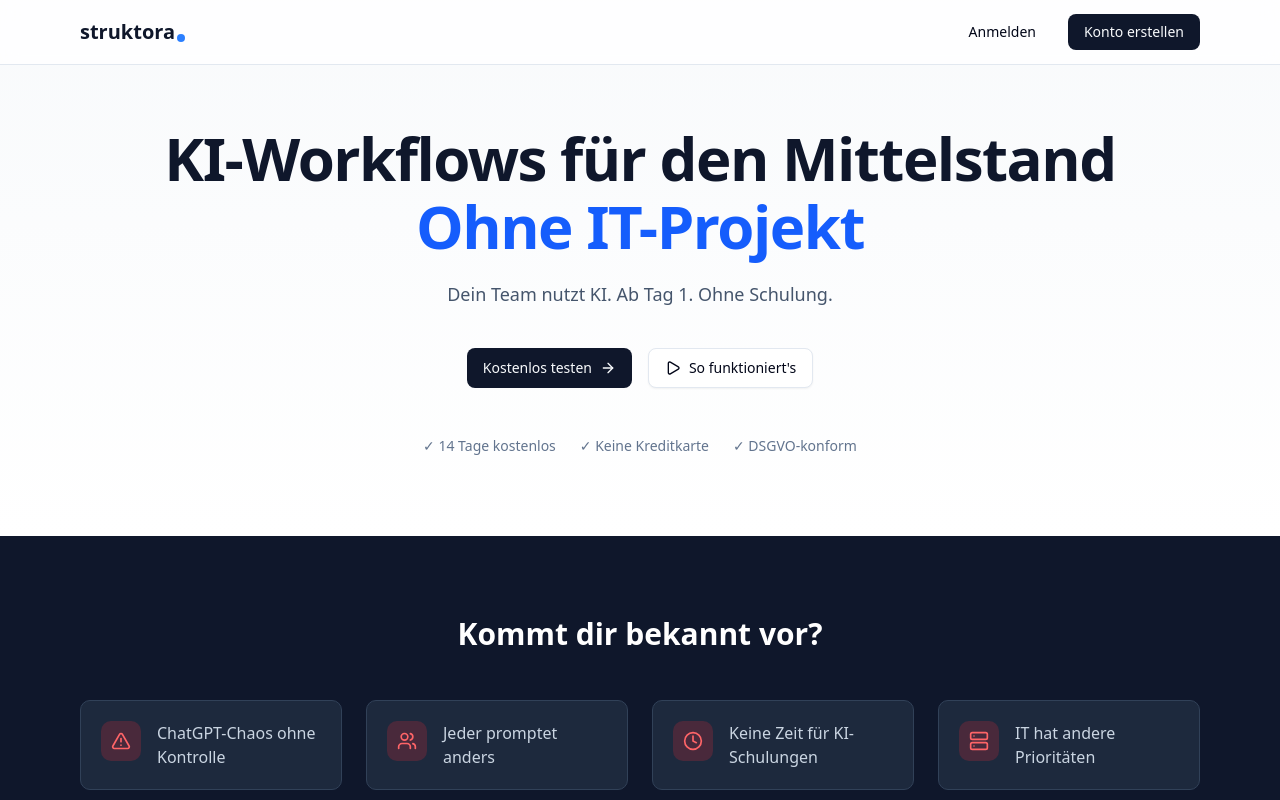
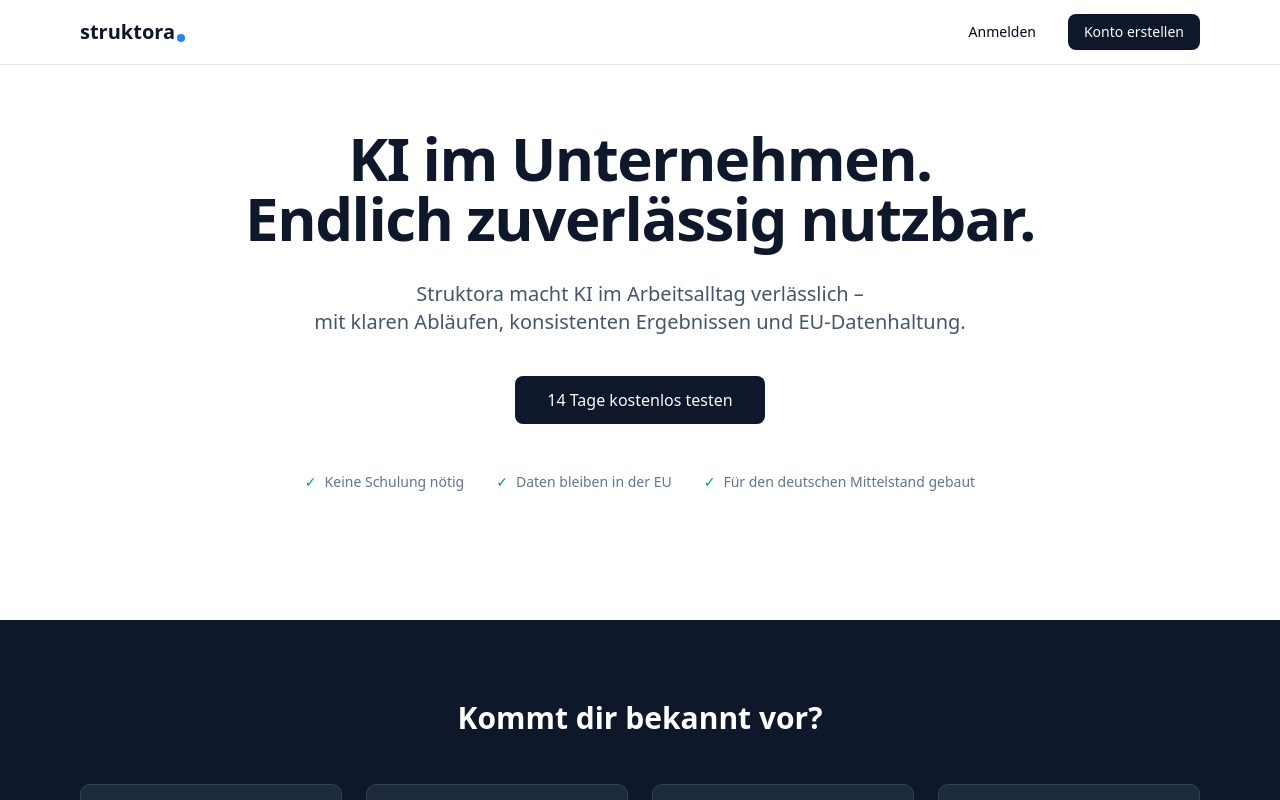
Before and after one commit to berndgalter-lab/struktora, a Next.js app: page / in a window 1280 px wide. Shown: the top 800 px of the page. Built offline with nearby package versions, Linux system fonts and the light colour scheme.

Commit message:
update hero section

```diff
--- a/src/components/marketing/hero.tsx
+++ b/src/components/marketing/hero.tsx
@@ -1,51 +1,46 @@
 import Link from "next/link";
-import { useTranslations } from "next-intl";
-import { ArrowRight, Play } from "lucide-react";
 import { Button } from "@/components/ui/button";
 
 export const Hero = () => {
-  const t = useTranslations("landing.hero");
-
   return (
-    <section className="relative overflow-hidden bg-gradient-to-b from-slate-50 to-white pb-20 pt-32">
-      {/* Background decoration */}
-      <div className="absolute inset-0 -z-10">
-        <div className="absolute left-1/2 top-0 h-[500px] w-[800px] -translate-x-1/2 rounded-full bg-blue-100/50 blur-3xl" />
-      </div>
-
-      <div className="mx-auto max-w-6xl px-4 text-center">
-        <h1 className="text-4xl font-bold tracking-tight text-slate-900 sm:text-5xl md:text-6xl">
-          {t("title")}
-          <span className="mt-2 block text-blue-600">{t("subtitle")}</span>
+    <section className="bg-white py-20 md:py-32">
+      <div className="mx-auto max-w-4xl px-4 text-center">
+        {/* Headline */}
+        <h1 className="text-4xl font-bold tracking-tight text-slate-900 md:text-5xl lg:text-6xl">
+          KI im Unternehmen.
+          <br />
+          Endlich zuverlässig nutzbar.
         </h1>
 
-        <p className="mx-auto mt-6 max-w-2xl text-lg text-slate-600">
-          {t("description")}
+        {/* Sub-Headline */}
+        <p className="mx-auto mt-8 max-w-2xl text-lg text-slate-600 md:text-xl">
+          Struktora macht KI im Arbeitsalltag verlässlich –
+          <br className="hidden sm:block" />
+          mit klaren Abläufen, konsistenten Ergebnissen und EU-Datenhaltung.
         </p>
 
-        <div className="mt-10 flex flex-col items-center justify-center gap-4 sm:flex-row">
+        {/* CTA Button */}
+        <div className="mt-10">
           <Link href="/signup">
-            <Button size="lg" className="gap-2">
-              {t("cta")}
-              <ArrowRight className="h-4 w-4" />
+            <Button size="lg" className="px-8 py-6 text-base">
+              14 Tage kostenlos testen
             </Button>
           </Link>
-          <Button variant="outline" size="lg" className="gap-2">
-            <Play className="h-4 w-4" />
-            {t("ctaSecondary")}
-          </Button>
         </div>
 
-        {/* Trust badges */}
-        <div className="mt-12 flex flex-wrap items-center justify-center gap-6 text-sm text-slate-500">
+        {/* Trust Checkmarks */}
+        <div className="mt-12 flex flex-wrap items-center justify-center gap-x-8 gap-y-3 text-sm text-slate-500">
           <span className="flex items-center gap-2">
-            ✓ 14 Tage kostenlos
+            <span className="text-green-600">✓</span>
+            Keine Schulung nötig
           </span>
           <span className="flex items-center gap-2">
-            ✓ Keine Kreditkarte
+            <span className="text-green-600">✓</span>
+            Daten bleiben in der EU
           </span>
           <span className="flex items-center gap-2">
-            ✓ DSGVO-konform
+            <span className="text-green-600">✓</span>
+            Für den deutschen Mittelstand gebaut
           </span>
         </div>
       </div>
```
